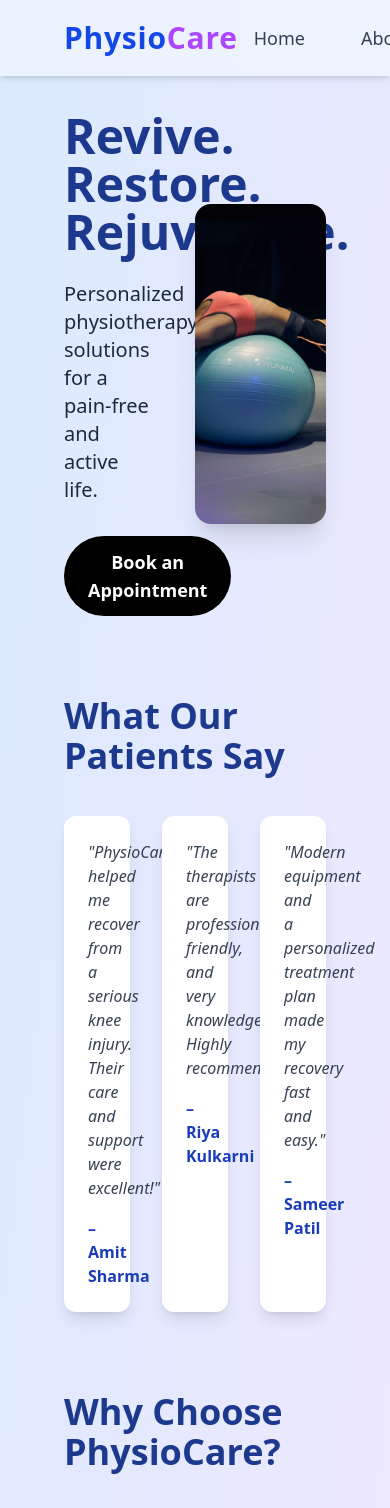
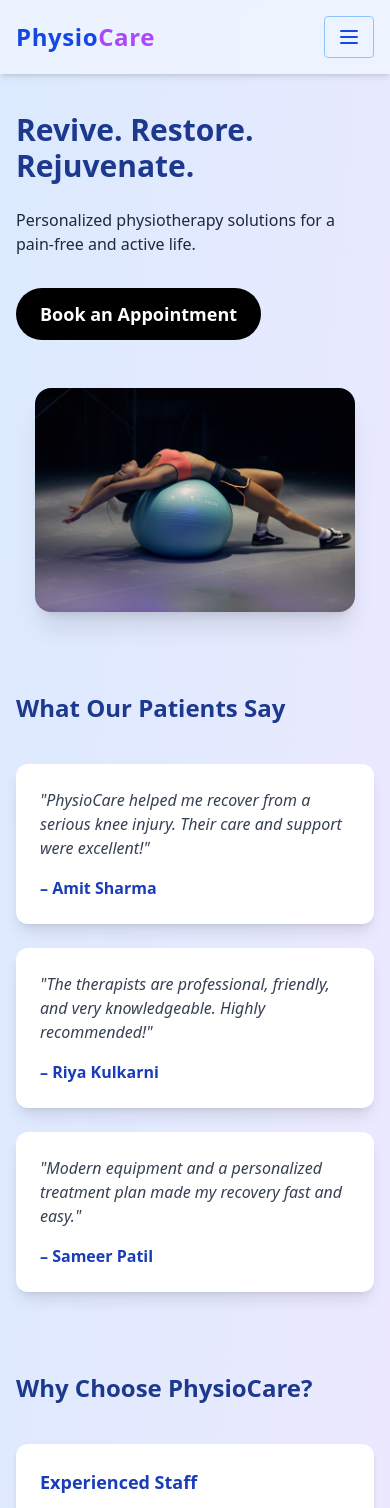
Before and after one commit to Krushna2142/Physio-Website, a React (Vite) app in the folder Physio-frontend/: page / in a window 390 px wide. Shown: the top 1508 px of the page. Built offline with nearby package versions, Linux system fonts and the light colour scheme.

Commit message:
Initialcommit

```diff
--- a/Physio-frontend/src/App.jsx
+++ b/Physio-frontend/src/App.jsx
@@ -24,8 +24,8 @@ export default function App() {
           <Route path="/about" element={<About />} />
           <Route path="/services" element={<Services />} />
           <Route path="/contact" element={<Contact />} />
-          <Route path="/admin/messages" element={<AllMessages />} />
-          <Route path="/admin/login" element={<AdminLogin />} />
+          <Route path="https://physio-website-estng9idk-krushna2142s-projects.vercel.app/admin/messages" element={<AllMessages />} />
+          <Route path="https://physio-website-estng9idk-krushna2142s-projects.vercel.app/admin/login" element={<AdminLogin />} />
         </Routes>
       </main>
 
--- a/Physio-frontend/src/components/Navbar.jsx
+++ b/Physio-frontend/src/components/Navbar.jsx
@@ -1,17 +1,37 @@
-import React from "react";
+import React, { useState } from "react";
 import { Link } from "react-router-dom";
 
 export default function Navbar() {
+  const [isOpen, setIsOpen] = useState(false);
+
   return (
     <nav className="fixed top-0 left-0 w-full z-50 bg-blue-50/80 backdrop-blur-md shadow-md">
-      <div className="flex justify-between items-center px-16 py-4">
+      <div className="flex justify-between items-center px-4 sm:px-8 md:px-16 py-4">
         {/* Logo */}
-        <h1 className="text-3xl font-bold text-blue-700 tracking-wide">
+        <h1 className="text-2xl sm:text-3xl font-bold text-blue-700 tracking-wide">
           Physio<span className="text-purple-500">Care</span>
         </h1>
 
+        {/* Hamburger for mobile */}
+        <button
+  className="md:hidden flex items-center px-3 py-2 border rounded text-blue-700 border-blue-300"
+  onClick={() => setIsOpen(!isOpen)}
+  aria-label="Toggle navigation"
+>
+  {/* Hamburger icon */}
+  <svg className="h-6 w-6" viewBox="0 0 24 24">
+    <path
+      stroke="currentColor"
+      strokeWidth="2"
+      strokeLinecap="round"
+      strokeLinejoin="round"
+      d="M4 6h16M4 12h16M4 18h16"
+    />
+  </svg>
+</button>
+
         {/* Nav Links */}
-        <div className="flex gap-6 text-lg font-medium">
+        <div className={`flex-col md:flex-row gap-2 md:gap-6 text-base md:text-lg font-medium absolute md:static top-full left-0 w-full md:w-auto bg-blue-50/90 md:bg-transparent shadow-md md:shadow-none md:flex ${isOpen ? "flex" : "hidden"} md:items-center transition-all duration-300`}>
           {[
             { name: "Home", path: "/" },
             { name: "About", path: "/about" },
@@ -21,7 +41,8 @@ export default function Navbar() {
             <Link
               key={index}
               to={item.path}
-              className="px-4 py-2 rounded-md text-gray-700 hover:bg-blue-300 hover:text-blue-800 transition duration-300"
+              className="px-4 py-2 rounded-md text-gray-700 hover:bg-blue-300 hover:text-blue-800 transition duration-300 block md:inline-block"
+              onClick={() => setIsOpen(false)}
             >
               {item.name}
             </Link>
--- a/Physio-frontend/src/pages/Contact.jsx
+++ b/Physio-frontend/src/pages/Contact.jsx
@@ -29,14 +29,16 @@ const Contact = () => {
   };
 
   return (
-    <div className="min-h-screen bg-gray-100 py-10 px-4">
-      <h1 className="text-4xl font-bold text-blue-700 mb-10 text-center px-165 pt-20">Contact Us</h1>
+    <div className="min-h-screen bg-gray-100 py-10 px-4 sm:px-8 md:px-16">
+      <h1 className="text-2xl sm:text-3xl md:text-4xl font-bold text-blue-700 mb-10 text-center pt-10">
+        Contact Us
+      </h1>
 
-      <div className="w-full flex flex-col items-center gap-10 px-70 ">
+      <div className="flex flex-col items-center gap-10">
         {/* Contact Form */}
         <form
           onSubmit={handleSubmit}
-          className="w-full lg:w-3/4 bg-white p-8 shadow-md rounded-lg"
+          className="w-full max-w-xl bg-white p-6 sm:p-8 shadow-md rounded-lg"
         >
           <div className="mb-6">
             <label className="block text-gray-800 font-medium mb-2">Name</label>
@@ -90,7 +92,7 @@ const Contact = () => {
         </form>
 
         {/* Google Map */}
-        <div className="w-full lg:w-3/4 h-[400px] rounded-lg overflow-hidden shadow-md">
+        <div className="w-full max-w-xl h-64 sm:h-96 rounded-lg overflow-hidden shadow-md">
           <iframe
             title="Google Map"
             src="https://www.google.com/maps/embed?pb=!1m18!1m12!1m3!1d3783.590591965655!2d73.84759511489157!3d18.506679787408144!2m3!1f0!2f0!3f0!3m2!1i1024!2i768!4f13.1!3m3!1m2!1s0x3bc2c069db43f351%3A0xa5a2340b918f2e6a!2sAISSMS%20Polytechnic!5e0!3m2!1sen!2sin!4v1628763361817!5m2!1sen!2sin"
--- a/Physio-frontend/src/pages/Home.jsx
+++ b/Physio-frontend/src/pages/Home.jsx
@@ -27,14 +27,14 @@ export default function Home() {
   }, [images.length]);
 
   return (
-    <div className="w-screen min-h-screen px-16 pt-28 pb-20 bg-gradient-to-br from-blue-100 to-purple-100 text-gray-800 overflow-x-hidden">
+    <div className="w-screen min-h-screen px-4 sm:px-8 md:px-16 pt-28 pb-20 bg-gradient-to-br from-blue-100 to-purple-100 text-gray-800 overflow-x-hidden">
       {/* Hero Section */}
-      <div className="flex justify-between items-center mb-20">
-        <div className="w-1/2 pr-10">
-          <h1 className="text-5xl font-bold text-blue-900 mb-6">
+      <div className="flex flex-col md:flex-row justify-between items-center mb-10 md:mb-20 gap-6">
+        <div className="w-full md:w-1/2 md:pr-10 mb-6 md:mb-0">
+          <h1 className="text-3xl md:text-5xl font-bold text-blue-900 mb-6">
             Revive. Restore. Rejuvenate.
           </h1>
-          <p className="text-xl mb-8">
+          <p className="text-base md:text-xl mb-8">
             Personalized physiotherapy solutions for a pain-free and active life.
           </p>
           <button
@@ -44,21 +44,21 @@ export default function Home() {
             Book an Appointment
           </button>
         </div>
-        <div className="w-1/2">
+        <div className="w-full md:w-1/2 flex justify-center">
           <img
             src={images[currentIndex]}
             alt="Clinic"
-            className="w-full h-80 rounded-2xl object-cover shadow-xl transition-all duration-500"
+            className="w-full max-w-xs sm:max-w-sm md:max-w-full mx-auto h-56 sm:h-80 rounded-2xl object-cover shadow-xl transition-all duration-500"
           />
         </div>
       </div>
 
       {/* Testimonials Section */}
       <section className="my-20 w-full">
-        <h2 className="text-4xl font-bold text-blue-900 mb-10">
+        <h2 className="text-2xl sm:text-3xl md:text-4xl font-bold text-blue-900 mb-10">
           What Our Patients Say
         </h2>
-        <div className="grid grid-cols-3 gap-8">
+        <div className="grid grid-cols-1 sm:grid-cols-2 md:grid-cols-3 gap-6 md:gap-8">
           {[
             {
               name: "Amit Sharma",
@@ -89,10 +89,10 @@ export default function Home() {
 
       {/* Why Choose Us Section */}
       <section className="mb-20">
-        <h2 className="text-4xl font-bold text-blue-900 mb-10">
+        <h2 className="text-2xl sm:text-3xl md:text-4xl font-bold text-blue-900 mb-10">
           Why Choose PhysioCare?
         </h2>
-        <div className="grid grid-cols-3 gap-10">
+        <div className="grid grid-cols-1 sm:grid-cols-2 md:grid-cols-3 gap-6 md:gap-10">
           {[
             {
               title: "Experienced Staff",
@@ -111,7 +111,7 @@ export default function Home() {
               key={idx}
               className="bg-white rounded-xl shadow-md p-6 hover:shadow-lg transition"
             >
-              <h3 className="text-xl font-semibold text-blue-800 mb-2">
+              <h3 className="text-lg sm:text-xl font-semibold text-blue-800 mb-2">
                 {item.title}
               </h3>
               <p className="text-gray-700">{item.desc}</p>
@@ -122,14 +122,14 @@ export default function Home() {
 
       {/* Our Experts Section */}
       <section className="mb-20">
-        <h2 className="text-4xl font-bold text-blue-900 mb-10">
+        <h2 className="text-2xl sm:text-3xl md:text-4xl font-bold text-blue-900 mb-10">
           Meet Our Experts
         </h2>
-        <div className="flex gap-10">
+        <div className="grid grid-cols-1 sm:grid-cols-2 md:grid-cols-3 gap-6 md:gap-10">
           {[1, 2, 3].map((id) => (
             <div
               key={id}
-              className="bg-white p-6 rounded-xl shadow text-center w-1/3"
+              className="bg-white p-6 rounded-xl shadow text-center"
             >
               <img
                 src={`https://randomuser.me/api/portraits/women/${id + 30}.jpg`}
@@ -146,29 +146,29 @@ export default function Home() {
       </section>
 
       {/* 📊 Counters Section */}
-      <section className="mb-20 grid grid-cols-3 gap-10 text-center">
+      <section className="mb-20 grid grid-cols-1 sm:grid-cols-2 md:grid-cols-3 gap-6 md:gap-10 text-center">
         {[
           { label: "Happy Patients", value: "1200+" },
           { label: "Years of Experience", value: "10+" },
           { label: "Therapists", value: "15+" },
         ].map((stat, idx) => (
-          <div key={idx} className="bg-white p-10 rounded-xl shadow">
-            <p className="text-5xl font-bold text-purple-700">{stat.value}</p>
-            <p className="mt-2 text-gray-600 text-lg">{stat.label}</p>
+          <div key={idx} className="bg-white p-8 sm:p-10 rounded-xl shadow">
+            <p className="text-3xl sm:text-4xl md:text-5xl font-bold text-purple-700">{stat.value}</p>
+            <p className="mt-2 text-gray-600 text-base sm:text-lg">{stat.label}</p>
           </div>
         ))}
       </section>
 
       {/* 🖼️ Gallery Preview */}
       <section className="mb-20">
-        <h2 className="text-4xl font-bold text-blue-900 mb-10">Gallery</h2>
-        <div className="grid grid-cols-4 gap-4">
+        <h2 className="text-2xl sm:text-3xl md:text-4xl font-bold text-blue-900 mb-10">Gallery</h2>
+        <div className="grid grid-cols-2 sm:grid-cols-4 gap-4">
           {images.slice(0, 4).map((img, idx) => (
             <img
               key={idx}
               src={img}
               alt={`Preview ${idx}`}
-              className="h-40 w-full object-cover rounded-xl shadow hover:scale-105 transition"
+              className="h-32 sm:h-40 w-full object-cover rounded-xl shadow hover:scale-105 transition"
             />
           ))}
         </div>
@@ -176,7 +176,7 @@ export default function Home() {
 
       {/* 📣 Final Call to Action */}
       <section className="text-center mt-20">
-        <h2 className="text-3xl font-bold text-purple-800 mb-4">
+        <h2 className="text-xl sm:text-2xl md:text-3xl font-bold text-purple-800 mb-4">
           Begin your recovery journey today!
         </h2>
         <button
```
Also changed, not shown: Physio-frontend/src/components/Footer.jsx (+9 -9 lines), Physio-frontend/src/pages/About.jsx (+16 -16 lines), Physio-frontend/src/pages/Services.jsx (+15 -15 lines).
